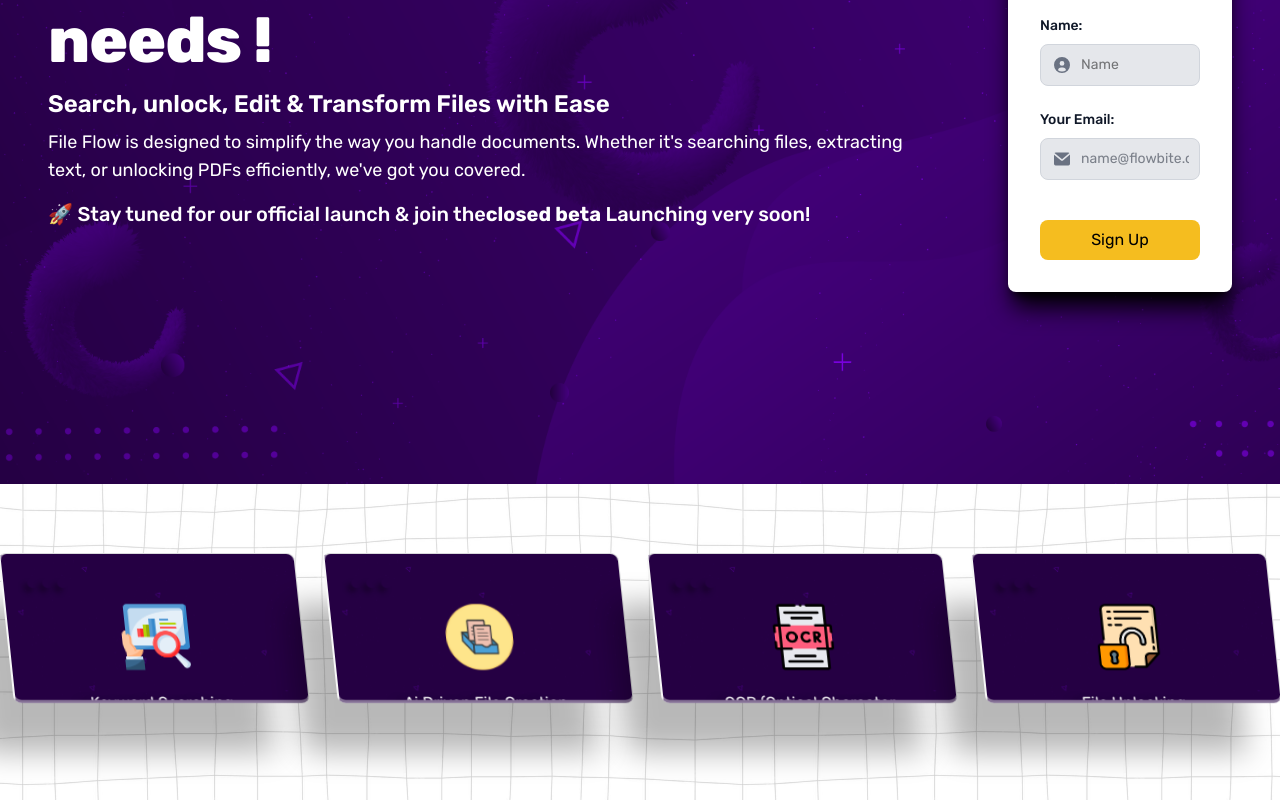
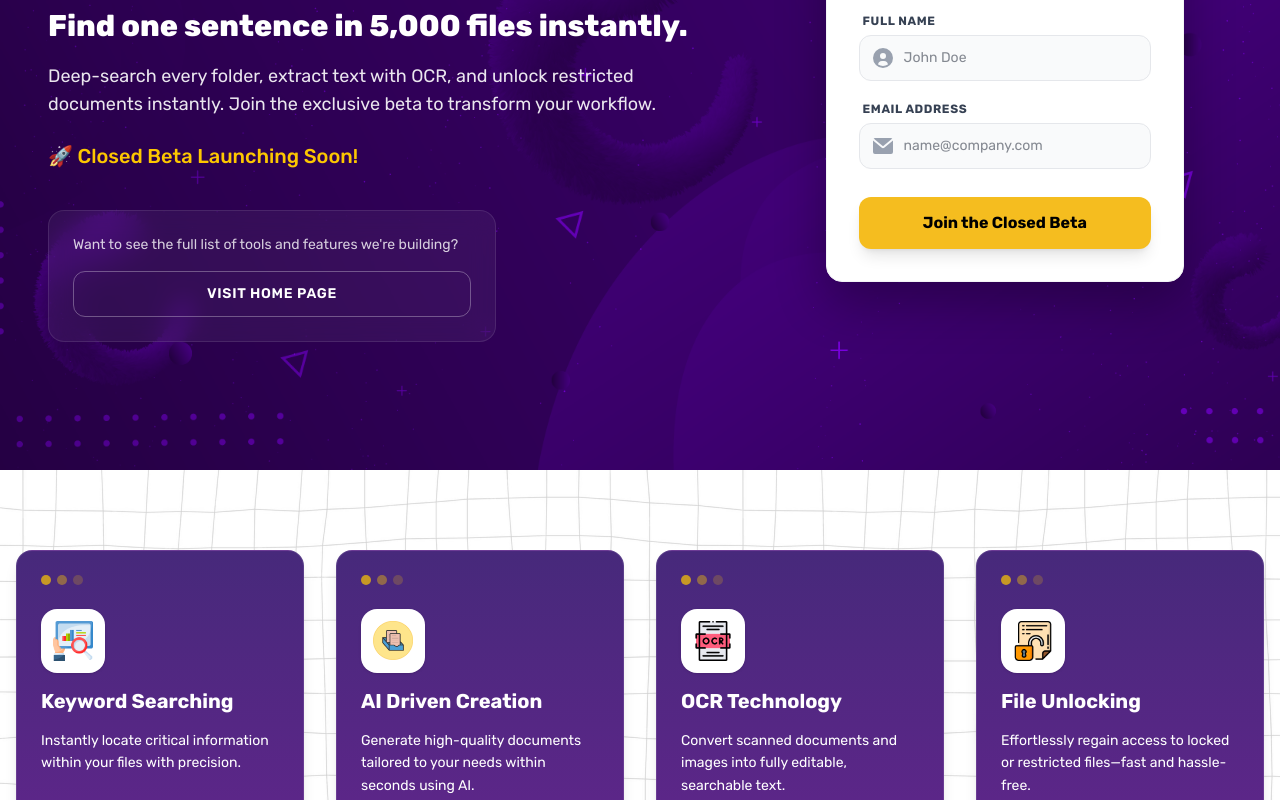
Before and after one commit to ToxicJoEz/file-flow-front-end, a React (Vite) app: page /beta-signup in a window 1280 px wide. Shown: the part 360-1160 px from the top of the page. Built offline with nearby package versions, Linux system fonts and the light colour scheme.

Commit message:
beta page edit

```diff
--- a/src/components/Featured.jsx
+++ b/src/components/Featured.jsx
@@ -1,144 +1,86 @@
 import React from "react";
-import mainBgImage from "../assets/mainBackground.png";
 import featuredImg1 from "../assets/Featured1.png";
-import featuredImg2 from "../assets/Featured2.png";
 import featuredImg3 from "../assets/Featured3.png";
 import featuredImg4 from "../assets/Featured4.png";
 import featuredImg5 from "../assets/Featured5.png";
 import backgroundMain from "../assets/backgroundMain.png";
 
 export default function Featured() {
+  const features = [
+    {
+      title: "Keyword Searching",
+      desc: "Instantly locate critical information within your files with precision.",
+      img: featuredImg1,
+    },
+    {
+      title: "AI Driven Creation",
+      desc: "Generate high-quality documents tailored to your needs within seconds using AI.",
+      img: featuredImg4,
+    },
+    {
+      title: "OCR Technology",
+      desc: "Convert scanned documents and images into fully editable, searchable text.",
+      img: featuredImg3,
+    },
+    {
+      title: "File Unlocking",
+      desc: "Effortlessly regain access to locked or restricted files—fast and hassle-free.",
+      img: featuredImg5,
+    },
+  ];
+
   return (
-    <div>
-      <div className="container featured_styles w-full mx-auto min-h-50vh">
-        <div className="container mx-auto">
-          <div className="grid grid-cols-4 gap-4 min-h-72">
-            {/* Card 1 */}
+    <section className="py-20 px-4">
+      <div className="container mx-auto max-w-7xl">
+        <div className="grid grid-cols-1 md:grid-cols-2 lg:grid-cols-4 gap-8">
+          {features.map((f, index) => (
             <div
-              className="card"
+              key={index}
+              className="group relative overflow-hidden rounded-2xl p-6 transition-all duration-300 hover:-translate-y-2 shadow-lg border border-white/10"
               style={{
-                backgroundImage: `url(${backgroundMain})`,
+                backgroundImage: `linear-gradient(to bottom, #47297b, #5d2689), url(${backgroundMain})`,
                 backgroundSize: "cover",
                 backgroundPosition: "center",
-                backgroundRepeat: "no-repeat",
               }}
             >
-              <div className="align">
-                <span className="yellow" />
-                <span className="yellow" />
-                <span className="yellow" />
+              {/* Card Header Decoration */}
+              <div className="flex gap-1.5 mb-6">
+                <span className="w-2.5 h-2.5 rounded-full bg-yellow-400 opacity-70" />
+                <span className="w-2.5 h-2.5 rounded-full bg-yellow-400 opacity-40" />
+                <span className="w-2.5 h-2.5 rounded-full bg-yellow-400 opacity-20" />
               </div>
-              <div>
-                <img
-                  src={featuredImg1}
-                  alt="featuredImg1"
-                  className="FeaturedImg"
-                />
-                <h1>Keyword Searching</h1>
+
+              <div className="mb-4 relative">
+                <div className="w-16 h-16 bg-white rounded-2xl flex items-center justify-center shadow-sm mb-4 group-hover:scale-110 transition-transform duration-300">
+                  <img
+                    src={f.img}
+                    alt={f.title}
+                    className="w-10 h-10 object-contain FeaturedImg"
+                  />
+                </div>
+                <h3 className="text-xl font-bold text-white mb-2 leading-tight">
+                  {f.title}
+                </h3>
               </div>
-              <p className="p-2">
-                Instantly locate critical information within your files with
-                precision.
+
+              <p className="text-white text-sm leading-relaxed">
+                {f.desc}
               </p>
             </div>
+          ))}
+        </div>
 
-            {/* Card 2 */}
-            <div
-              className="card"
-              style={{
-                backgroundImage: `url(${backgroundMain})`,
-                backgroundSize: "cover",
-                backgroundPosition: "center",
-                backgroundRepeat: "no-repeat",
-              }}
-            >
-              <div className="align">
-                <span className="yellow" />
-                <span className="yellow" />
-                <span className="yellow" />
-              </div>
-              <div>
-                <img
-                  src={featuredImg4}
-                  alt="featuredImg4"
-                  className="FeaturedImg"
-                />
-                <h1>Ai Driven File Creation</h1>
-              </div>{" "}
-              <p>
-                Generate high-quality, intelligent documents tailored to your
-                needs within seconds using AI.
-              </p>
-            </div>
-
-            {/* Card 3 */}
-            <div
-              className="card"
-              style={{
-                backgroundImage: `url(${backgroundMain})`,
-                backgroundSize: "cover",
-                backgroundPosition: "center",
-                backgroundRepeat: "no-repeat",
-              }}
-            >
-              <div className="align">
-                <span className="yellow" />
-                <span className="yellow" />
-                <span className="yellow" />
-              </div>
-              <div>
-                <img
-                  src={featuredImg3}
-                  alt="featuredImg3"
-                  className="FeaturedImg"
-                />
-                <h1>OCR (Optical Character Regognition)</h1>
-              </div>{" "}
-              <p>
-                Convert scanned documents and images into fully editable,
-                searchable text.
-              </p>
-            </div>
-
-            {/* Card 4 */}
-            <div
-              className="card"
-              style={{
-                backgroundImage: `url(${backgroundMain})`,
-                backgroundSize: "cover",
-                backgroundPosition: "center",
-                backgroundRepeat: "no-repeat",
-              }}
-            >
-              <div className="align">
-                <span className="yellow" />
-                <span className="yellow" />
-                <span className="yellow" />
-              </div>
-              <div>
-                <img
-                  src={featuredImg5}
-                  alt="featuredImg5"
-                  className="FeaturedImg"
-                />
-                <h1>File Unlocking</h1>
-              </div>{" "}
-              <p>
-                Effortlessly regain access to locked or restricted files—fast
-                and hassle-free.
-              </p>
-            </div>
-          </div>
-          <div className="text-center mt-10 p-6">
-            <h2 className="text-2xl font-semibold">Sounds interesting?</h2>
-            <p className="mt-2 text-lg">
-              Sign up for our closed beta now and be among the first to
-              experience it!
-            </p>
-
-          </div>
+        {/* Footer CTA Section */}
+        <div className="text-center mt-16 pt-10 border-t border-white/10">
+          <h2 className="text-2xl font-semibold">
+            Sounds interesting?
+          </h2>
+          <p className="mt-2 text-lg opacity-90">
+            Sign up for our closed beta now and be among the first to
+            experience it!
+          </p>
         </div>
       </div>
-    </div>
+    </section>
   );
 }
--- a/src/components/SignupForm.jsx
+++ b/src/components/SignupForm.jsx
@@ -4,7 +4,7 @@
 const SignupForm = () => {
   const [formData, setFormData] = useState({ name: "", email: "" });
   const [message, setMessage] = useState(null);
-  const [isLoading, setIsLoading] = useState(false); // Start with false
+  const [isLoading, setIsLoading] = useState(false);
 
   const handleChange = (e) => {
     setFormData({ ...formData, [e.target.name]: e.target.value });
@@ -12,7 +12,7 @@
 
   const handleSubmit = async (e) => {
     e.preventDefault();
-    setIsLoading(true); // Show loader
+    setIsLoading(true);
 
     try {
       const response = await axios.post(
@@ -22,7 +22,7 @@
 
       setMessage({
         type: "success",
-        text: "Signup successful!",
+        text: "You're on the list!",
       });
       setFormData({ name: "", email: "" });
     } catch (error) {
@@ -46,96 +46,69 @@
         text: errorMessage,
       });
     } finally {
-      setIsLoading(false); // Hide loader and show button again
+      setIsLoading(false);
     }
   };
 
   return (
-    <div className="flex items-center justify-end mx-12">
-      <div className="bg-white p-8 rounded-lg shadow-lg w-96 shadow-xl shadow-black">
-        <h2 className="text-2xl font-bold text-center text-gray-800 mb-4">
-          Join The File Flow Beta!
+    <div className="flex items-center justify-center lg:justify-end mx-4 lg:mx-12">
+      <div className="bg-white p-8 rounded-2xl shadow-[0_20px_50px_rgba(0,0,0,0.3)] w-full max-w-md border border-gray-100">
+        <h2 className="text-2xl font-extrabold text-center text-gray-900 mb-2">
+          Join The Beta
         </h2>
-        <form onSubmit={handleSubmit} className="space-y-4">
+        <p className="text-center text-gray-500 text-sm mb-6">
+          Be the first to search 5,000+ files instantly.
+        </p>
+
+        <form onSubmit={handleSubmit} className="space-y-5">
           {message?.type === "success" ? (
-            <div className="flex flex-col gap-2 w-full text-[12px] sm:text-xs z-50">
-              <div className="succsess-alert cursor-default flex items-center justify-between w-full h-auto rounded-lg bg-[#232531] px-[10px] py-3">
-                <div className="flex gap-2">
-                  <div className="text-[#2b9875] bg-white/5 backdrop-blur-xl p-1 rounded-lg h-full">
-                    <svg
-                      xmlns="http://www.w3.org/2000/svg"
-                      fill="none"
-                      viewBox="0 0 24 24"
-                      strokeWidth="1.5"
-                      stroke="currentColor"
-                      className="w-6 h-6"
-                    >
-                      <path
-                        strokeLinecap="round"
-                        strokeLinejoin="round"
-                        d="m4.5 12.75 6 6 9-13.5"
-                      />
+            <div className="animate-in fade-in zoom-in duration-300">
+              <div className="flex flex-col items-center text-center p-6 rounded-xl bg-emerald-50 border border-emerald-100">
+                <div className="text-emerald-600 bg-white p-2 rounded-full shadow-sm mb-3">
+                  <svg xmlns="http://www.w3.org/2000/svg" fill="none" viewBox="0 0 24 24" strokeWidth="2" stroke="currentColor" className="w-8 h-8">
+                    <path strokeLinecap="round" strokeLinejoin="round" d="m4.5 12.75 6 6 9-13.5" />
                   </svg>
                 </div>
-                  <div>
-                    <p className="text-white text-xs">{message.text}</p>
-                    <p className="text-gray-500 text-xs">
-                      We have received your information. You will be contacted
-                      shortly with details on how to access the closed beta
+                <h3 className="text-emerald-900 font-bold text-lg">{message.text}</h3>
+                <p className="text-emerald-700 text-sm mt-1">
+                  Check your email soon for access details and next steps.
                 </p>
-                  </div>
-                </div>
               </div>
             </div>
           ) : (
             <>
-              <div>
-                <label
-                  htmlFor="name-icon"
-                  className="block mb-2 mt-6 text-sm font-medium text-gray-900"
-                >
-                  Name:
+              {/* Name Input */}
+              <div className="group">
+                <label htmlFor="name" className="block mb-1.5 text-xs font-bold uppercase tracking-wider text-gray-700 ml-1">
+                  Full Name
                 </label>
                 <div className="relative">
-                  <div className="absolute inset-y-0 start-0 flex items-center ps-3.5 pointer-events-none">
-                    <svg
-                      className="w-4 h-4 text-gray-500 dark:text-gray-400"
-                      aria-hidden="true"
-                      xmlns="http://www.w3.org/2000/svg"
-                      fill="currentColor"
-                      viewBox="0 0 20 20"
-                    >
+                  <div className="absolute inset-y-0 start-0 flex items-center ps-3.5 pointer-events-none text-gray-400 group-focus-within:text-blue-500 transition-colors">
+                    <svg className="w-5 h-5" fill="currentColor" viewBox="0 0 20 20">
                       <path d="M10 0a10 10 0 1 0 10 10A10.011 10.011 0 0 0 10 0Zm0 5a3 3 0 1 1 0 6 3 3 0 0 1 0-6Zm0 13a8.949 8.949 0 0 1-4.951-1.488A3.987 3.987 0 0 1 9 13h2a3.987 3.987 0 0 1 3.951 3.512A8.949 8.949 0 0 1 10 18Z" />
                     </svg>
                   </div>
                   <input
                     type="text"
                     name="name"
+                    id="name"
                     value={formData.name}
                     onChange={handleChange}
                     required
-                    id="name-icon"
-                    className="bg-gray-200 border border-gray-300 text-white-900 text-sm rounded-lg focus:ring-blue-500 focus:border-blue-500 block w-full ps-10 p-2.5"
-                    placeholder="Name"
+                    className="bg-gray-50 border border-gray-200 text-gray-900 text-sm rounded-xl focus:ring-4 focus:ring-blue-500/10 focus:border-blue-500 block w-full ps-11 p-3 transition-all outline-none"
+                    placeholder="John Doe"
                   />
                 </div>
               </div>
-              <div>
-                <label
-                  htmlFor="email-address-icon"
-                  className="block mb-2 mt-6 text-sm font-medium text-gray-900"
-                >
-                  Your Email:
+
+              {/* Email Input */}
+              <div className="group">
+                <label htmlFor="email" className="block mb-1.5 text-xs font-bold uppercase tracking-wider text-gray-700 ml-1">
+                  Email Address
                 </label>
                 <div className="relative">
-                  <div className="absolute inset-y-0 start-0 flex items-center ps-3.5 pointer-events-none">
-                    <svg
-                      className="w-4 h-4 text-gray-500 dark:text-gray-400"
-                      aria-hidden="true"
-                      xmlns="http://www.w3.org/2000/svg"
-                      fill="currentColor"
-                      viewBox="0 0 20 16"
-                    >
+                  <div className="absolute inset-y-0 start-0 flex items-center ps-3.5 pointer-events-none text-gray-400 group-focus-within:text-blue-500 transition-colors">
+                    <svg className="w-5 h-5" fill="currentColor" viewBox="0 0 20 16">
                       <path d="m10.036 8.278 9.258-7.79A1.979 1.979 0 0 0 18 0H2A1.987 1.987 0 0 0 .641.541l9.395 7.737Z" />
                       <path d="M11.241 9.817c-.36.275-.801.425-1.255.427-.428 0-.845-.138-1.187-.395L0 2.6V14a2 2 0 0 0 2 2h16a2 2 0 0 0 2-2V2.5l-8.759 7.317Z" />
                     </svg>
@@ -143,57 +116,46 @@
                   <input
                     type="email"
                     name="email"
+                    id="email"
                     value={formData.email}
                     onChange={handleChange}
                     required
-                    id="email-address-icon"
-                    className="bg-gray-200 border border-gray-300 text-gray-900 text-sm rounded-lg focus:ring-blue-500 focus:border-blue-500 block w-full ps-10 p-2.5"
-                    placeholder="name@flowbite.com"
+                    className="bg-gray-50 border border-gray-200 text-gray-900 text-sm rounded-xl focus:ring-4 focus:ring-blue-500/10 focus:border-blue-500 block w-full ps-11 p-3 transition-all outline-none"
+                    placeholder="name@company.com"
                   />
                 </div>
               </div>
+
+              {/* Error Message */}
               {message && message.type === "error" && (
-                <div className="flex flex-col gap-2 w-full sm:w-72 text-[10px] sm:text-xs z-50">
-                  <div className="error-alert cursor-default flex items-center justify-between w-full h-12 sm:h-14 rounded-lg bg-[#232531] px-[10px]">
-                    <div className="flex gap-2">
-                      <div className="text-[#d65563] bg-white/5 backdrop-blur-xl p-1 rounded-lg">
-                        <svg
-                          xmlns="http://www.w3.org/2000/svg"
-                          fill="none"
-                          viewBox="0 0 24 24"
-                          strokeWidth="1.5"
-                          stroke="currentColor"
-                          className="w-6 h-6"
-                        >
-                          <path
-                            strokeLinecap="round"
-                            strokeLinejoin="round"
-                            d="M12 9v3.75m9-.75a9 9 0 1 1-18 0 9 9 0 0 1 18 0Zm-9 3.75h.008v.008H12v-.008Z"
-                          />
+                <div className="flex items-start gap-2 p-3 rounded-lg bg-red-50 border border-red-100 animate-shake">
+                  <div className="text-red-500 mt-0.5">
+                    <svg xmlns="http://www.w3.org/2000/svg" fill="none" viewBox="0 0 24 24" strokeWidth="2" stroke="currentColor" className="w-5 h-5">
+                      <path strokeLinecap="round" strokeLinejoin="round" d="M12 9v3.75m9-.75a9 9 0 1 1-18 0 9 9 0 0 1 18 0Zm-9 3.75h.008v.008H12v-.008Z" />
                     </svg>
                   </div>
                   <div>
-                        <p className="text-white text-xs">Error signing up!</p>
-                        <p className="text-gray-500 text-xs">{message.text}</p>
-                      </div>
-                    </div>
+                    <p className="text-red-800 text-xs font-bold">Registration Failed</p>
+                    <p className="text-red-700 text-[11px] leading-tight">{message.text}</p>
                   </div>
                 </div>
               )}
+
+              {/* Submit Button */}
+              <div className="pt-2">
                 {isLoading ? (
-                <div className="flex items-center justify-center">
-                  <div className="loading-indicator">
-                    <div className="loader" />
-                  </div>{" "}
+                  <div className="flex items-center justify-center p-3">
+                    <div className="w-6 h-6 border-4 border-blue-600 border-t-transparent rounded-full animate-spin"></div>
                   </div>
                 ) : (
                   <button
                     type="submit"
-                  className="w-full beta-button py-2 rounded-lg mt-6"
+                    className="w-full beta-button py-3.5 rounded-xl font-bold shadow-lg hover:shadow-xl transition-all active:scale-[0.98]"
                   >
-                  Sign Up
+                    Join the Closed Beta
                   </button>
                 )}
+              </div>
             </>
           )}
         </form>
--- a/src/components/styles.scss
+++ b/src/components/styles.scss
@@ -542,7 +542,6 @@
 /* Home Page */
 
 .home-title {
-  font-size: 4rem;
   font-weight: 800;
   letter-spacing: -0.015em;
   span {
--- a/src/pages/BetaSignup.jsx
+++ b/src/pages/BetaSignup.jsx
@@ -1,38 +1,61 @@
 import React from "react";
 import SignupForm from "../components/SignupForm";
-import bgImage from "../assets/background1.png";
 import Featured from "../components/Featured";
 import PageWrapper from "../components/PageWrapper";
+import { Link } from "react-router-dom";
 
 export default function BetaSignup() {
   return (
     <PageWrapper>
-      <div className="flex flex-col lg:flex-row bg-[url('/assets/background1.png')] bg-no-repeat bg-center bg-cover pt-64">
-        <div className="left w-full lg:w-3/4 pb-32">
-          <div className="text-white  px-4 lg:px-12 pb-32">
-            <h1 className="home-title">
-              <span> File Flow </span>- For all your file needs !
-            </h1>
-            <h2 className="text-2xl font-semibold mb-2">
-              Search, unlock, Edit & Transform Files with Ease
-            </h2>
-            <p className="text-lg mb-4">
-              File Flow is designed to simplify the way you handle documents.
-              Whether it's searching files, extracting text, or unlocking PDFs
-              efficiently, we've got you covered.
-            </p>
-            <span className="block text-xl font-medium">
-              🚀 Stay tuned for our official launch & join the
-              <strong>closed beta</strong> Launching very soon!
-            </span>
-            <p></p>
+      <div className="flex flex-col lg:flex-row bg-[url('/assets/background1.png')] bg-no-repeat bg-center bg-cover pt-20 lg:pt-64 pb-12 lg:pb-32 px-4 lg:px-12 gap-12">
+        {/* Main Content Area */}
+        <div className="w-full lg:w-3/5 flex flex-col justify-center">
+          <div className="text-white text-center lg:text-left">
+            {/* 1. The Hook (Top on both) */}
+            <div className="order-1">
+              <h1 className="home-title text-4xl lg:text-5xl font-bold mb-4">
+                Stop opening every file, <span>Search Deeply</span>
+              </h1>
+              <h2 className="text-2xl lg:text-3xl font-extrabold mb-4 leading-tight">
+                Find one sentence in 5,000 files instantly.
+              </h2>
+              <p className="text-lg opacity-90 mb-6 max-w-2xl mx-auto lg:mx-0">
+                Deep-search every folder, extract text with OCR, and unlock
+                restricted documents instantly. Join the exclusive beta to
+                transform your workflow.
+              </p>
+              <span className="inline-block text-xl font-medium text-yellow-400 mb-8 lg:mb-0">
+                🚀 Closed Beta Launching Soon!
+              </span>
+            </div>
+
+            {/* 2. MOBILE ONLY: Form appears here between text and "Learn More" */}
+            <div className="block lg:hidden order-2 my-8">
+              <SignupForm />
+            </div>
+
+            {/* 3. Learn More (Bottom on mobile, stays on left for desktop) */}
+            <div className="order-3 mt-10 p-6 rounded-2xl bg-white/5 backdrop-blur-md border border-white/10 max-w-md mx-auto lg:mx-0">
+              <p className="text-sm mb-4 opacity-80">
+                Want to see the full list of tools and features we're building?
+              </p>
+              <Link
+                to="/"
+                className="inline-block w-full text-center py-3 px-6 rounded-xl border border-white/30 hover:bg-white/10 transition-all font-semibold uppercase tracking-wider text-sm"
+              >
+                Visit Home Page
+              </Link>
+            </div>
           </div>
         </div>
-        <div className="right w-full lg:w-1/4">
+
+        {/* 4. DESKTOP ONLY: Form stays on the right sidebar */}
+        <div className="hidden lg:block lg:w-2/5">
           <SignupForm />
         </div>
       </div>
-      <Featured></Featured>
+
+      <Featured />
     </PageWrapper>
   );
 }
```
Lines whose indentation alone changed are shown as unchanged.
